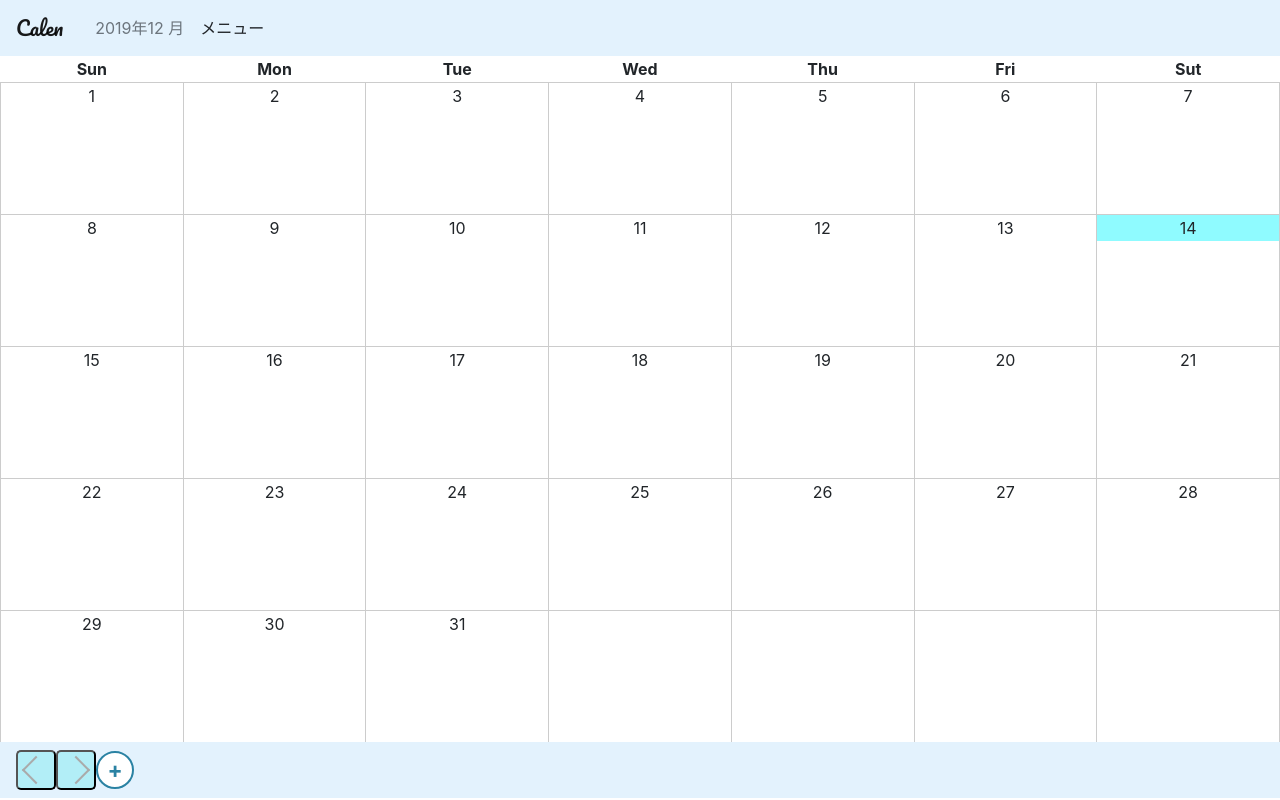
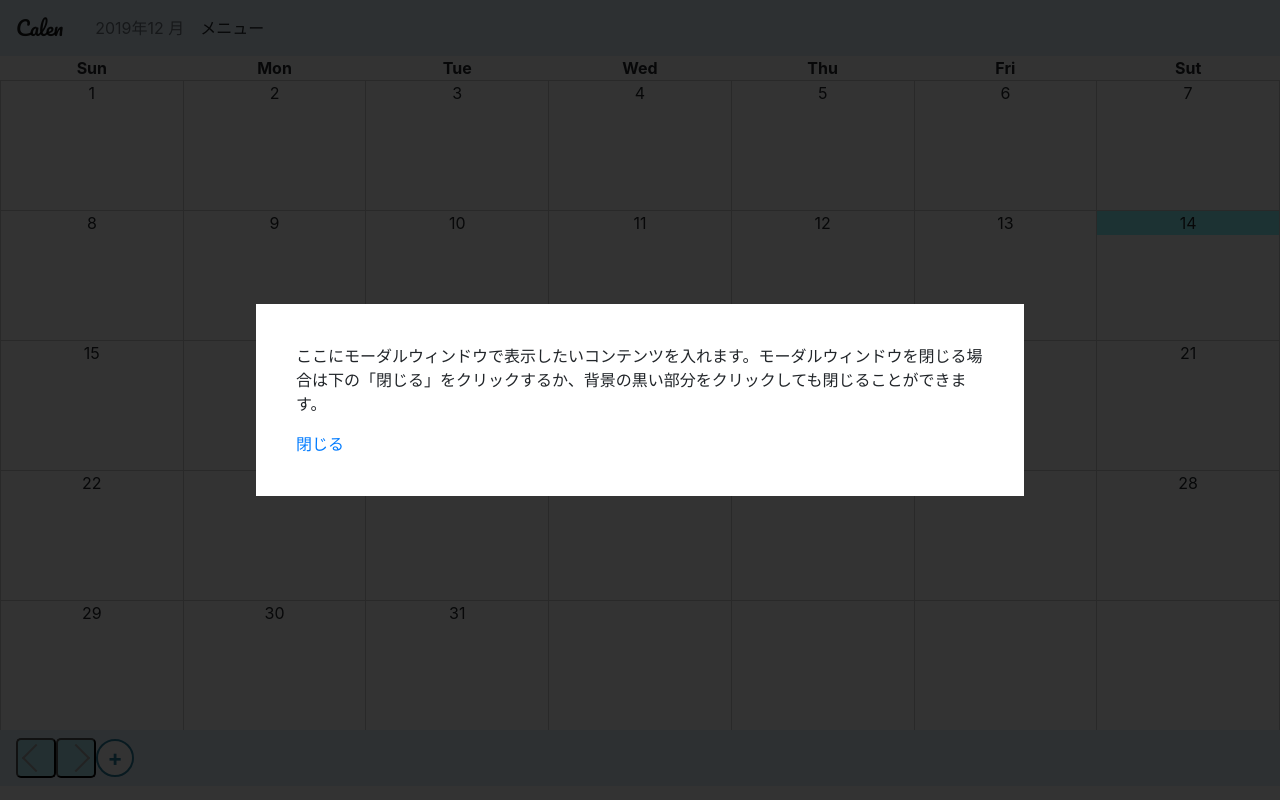
Before and after one commit to naruhiko-toda/MyCalendar, a Django app: page / in a window 1280 px wide. Run offline with Django 3.2, Linux system fonts and the light colour scheme; some libraries are stand-ins or nearby versions.

Commit message:
画面に入ってログインmodalが出るようにした

```diff
--- a/calen/templates/calen/index.html
+++ b/calen/templates/calen/index.html
@@ -15,6 +15,7 @@
     <header>
       {% include "./modules/header.html" %}
     </header>
+    {% include "./modules/login_modal.html" %}
     <div class="calendar_month">
       {% include "./modules/calendar_month.html" %}
     </div>
@@ -30,21 +31,21 @@
     <script src="https://ajax.googleapis.com/ajax/libs/jquery/2.1.3/jquery.min.js"></script>
     <script>
       var now = new Date();
-      var this_year = now.getFullYear();
-      var this_month = now.getMonth()+1;
-      var this_date = now.getDate();
-      var this_day = [ "日", "月", "火", "水", "木", "金", "土" ][now.getDay()] ;
-      var this_hour = now.getHours()
-      var this_minutes = now.getMinutes()
-      console.log(this_day)
+      var this_year     = now.getFullYear();
+      var this_month    = now.getMonth()+1;
+      var this_date     = now.getDate();
+      var this_day      = [ "日", "月", "火", "水", "木", "金", "土" ][now.getDay()] ;
+      var this_hour     = now.getHours()
+      var this_minutes  = now.getMinutes()
       var calendar = {{ calendar | safe }}
-      console.log(calendar)
+      var week_cnt = calendar["value"].length;
       var display_time = {{ display_time | safe }}
-      console.log(display_time)
       $(document).ready(function(){
         display_year_month(this_year,this_month);
         create_calendar();
         draw_today(this_year,this_month,this_date);
+        check_user_login_statement();
+        display_time_picker();
       });
 
     </script>
--- a/calen/templates/calen/modules/footer.html
+++ b/calen/templates/calen/modules/footer.html
@@ -1,5 +1,5 @@
 <nav class="navbar navbar-expand-lg navbar-light"  style="background-color: #e3f2fd;">
   <button type="button" class="left_arrow arrow"  value="back" onclick="calendar_move(this);"></button>
   <button type="button" class="right_arrow arrow"  value="forward" onclick="calendar_move(this);"></button>
-  <span class="btn_b" data-toggle='modal' data-target='#exampleModal'>+</span>
+  <span class="btn_b" data-toggle='modal' data-target='#schedule_modal'>+</span>
 </nav>
--- /dev/null
+++ b/calen/templates/calen/modules/login_modal.html
@@ -0,0 +1,7 @@
+<div class="modal js-modal">
+  <div class="modal__bg"></div>
+  <div class="modal__content">
+    <p>ここにモーダルウィンドウで表示したいコンテンツを入れます。モーダルウィンドウを閉じる場合は下の「閉じる」をクリックするか、背景の黒い部分をクリックしても閉じることができます。</p>
+    <a class="js-modal-close" href="">閉じる</a>
+  </div>
+</div>
--- a/calen/templates/calen/modules/schedule_modal.html
+++ b/calen/templates/calen/modules/schedule_modal.html
@@ -1,4 +1,4 @@
-<div class="modal fade" id="exampleModal" tabindex="-1" role="dialog" aria-labelledby="exampleModalLabel" aria-hidden="true">
+<div class="modal fade" id="schedule_modal" tabindex="-1" role="dialog" aria-labelledby="exampleModalLabel" aria-hidden="true">
   <div class="modal-dialog" role="document">
     <div class="modal-content">
         <div class="modal-header">
--- a/static/calen/css/index.css
+++ b/static/calen/css/index.css
@@ -85,3 +85,35 @@ td{
 .error_input{
   background-color: #cc5947;
 }
+
+
+*{
+    box-sizing: border-box;
+    margin: 0;
+    padding: 0;
+}
+.content{
+    margin: 0 auto;
+    padding: 40px;
+}
+.modal{
+    height: 100vh;
+    position: fixed;
+    top: 0;
+    width: 100%;
+}
+.modal__bg{
+    background: rgba(0,0,0,0.8);
+    height: 100vh;
+    position: absolute;
+    width: 100%;
+}
+.modal__content{
+    background: #fff;
+    left: 50%;
+    padding: 40px;
+    position: absolute;
+    top: 50%;
+    transform: translate(-50%,-50%);
+    width: 60%;
+}
--- a/static/calen/js/index.js
+++ b/static/calen/js/index.js
@@ -8,14 +8,26 @@ function create_calendar(){
         for(var j=0; j<7; j++){
           console.log(j)
           if(calendar["value"][i][j] != 0){
-            $(".calendar_month tbody > tr:nth-child("+parseInt(2*i+1)+")").append("<td class='calen_top' id="+display_time["display_year"]+"_"+display_time["display_month"]+"_"+calendar["value"][i][j]+">"+calendar["value"][i][j]+"</td>")
-            $(".calendar_month tbody > tr:nth-child("+parseInt(2*i+2)+")").append("<td class='calen_bottom' id="+display_time["display_year"]+"_"+display_time["display_month"]+"_"+calendar["value"][i][j]+" onclick='create_schedule(this);'></td>")
+            $(".calendar_month tbody > tr:nth-child("+parseInt(2*i+1)+")").append("\
+              <td class='calen_top'\
+              id="+display_time["display_year"]+"_"+display_time["display_month"]+"_"+calendar["value"][i][j]+">\
+              "+calendar["value"][i][j]+"</td>"
+            )
+            $(".calendar_month tbody > tr:nth-child("+parseInt(2*i+2)+")").append("\
+              <td class='calen_bottom'\
+              id="+display_time["display_year"]+"_"+display_time["display_month"]+"_"+calendar["value"][i][j]+"\
+              onclick='create_schedule(this);'></td>"
+            )
           }else{
-            $(".calendar_month tbody > tr:nth-child("+parseInt(2*i+1)+")").append("<td class='calen_top'></td>")
-            $(".calendar_month tbody > tr:nth-child("+parseInt(2*i+2)+")").append("<td class='calen_bottom'></td>")
+            $(".calendar_month tbody > tr:nth-child("+parseInt(2*i+1)+")").append("\
+              <td class='calen_top'></td>"
+            )
+            $(".calendar_month tbody > tr:nth-child("+parseInt(2*i+2)+")").append("\
+              <td class='calen_bottom'></td>"
+            )
           }
         }
-        bottom_height = ($(window).height()-26-56-56-(27*calendar["value"].length)) / calendar["value"].length
+        bottom_height = ($(window).height()-138-(27*week_cnt)) / week_cnt
         $(".calen_bottom").css("height",bottom_height)
       }
       break;
@@ -81,17 +93,15 @@ function create_schedule(element){
 }
 
 
-$('#exampleModal').on('show.bs.modal', function (event) {
+$('#schedule_modal').on('show.bs.modal', function (event) {
   var button = $(event.relatedTarget) // Button that triggered the modal
   var recipient = button.data('whatever') // Extract info from data-* attributes
-  // If necessary, you could initiate an AJAX request here (and then do the updating in a callback).
-  // Update the modal's content. We'll use jQuery here, but you could use a data binding library or other methods instead.
   var modal = $(this)
   modal.find('.modal-title').text('New message to ' + recipient)
   modal.find('.modal-body input').val(recipient)
 })
 
-$(function() {
+function display_time_picker(){
   $(".start_date").datepicker();
   console.log(this_hour)
   if(this_hour==23){
@@ -110,51 +120,59 @@ $(function() {
     $(".finish_date").val(this_year+'/'+this_month+'/'+this_date);
   }
   $('.start_time').timepicker({
-    timeFormat: 'H:mm',
-    interval: 60,
-    minTime: '0:00',
-    maxTime: '23:00',
-    defaultTime: start_default+":00",
-    startTime: '0:00',
-    dynamic: false,
-    dropdown: true,
-    scrollbar: true,
-    zindex: 1100
+    timeFormat    : 'H:mm',
+    interval      : 60,
+    minTime       : '0:00',
+    maxTime       : '23:00',
+    defaultTime   : start_default+":00",
+    startTime     : '0:00',
+    dynamic       : false,
+    dropdown      : true,
+    scrollbar     : true,
+    zindex        : 1100
   });
   $('.finish_time').timepicker({
-    timeFormat: 'H:mm',
-    interval: 60,
-    minTime: '0:00',
-    maxTime: '23:00',
-    defaultTime: finish_default+":00",
-    startTime: '0:00',
-    dynamic: false,
-    dropdown: true,
-    scrollbar: true,
-    zindex: 1100
+    timeFormat    : 'H:mm',
+    interval      : 60,
+    minTime       : '0:00',
+    maxTime       : '23:00',
+    defaultTime   : finish_default+":00",
+    startTime     : '0:00',
+    dynamic       : false,
+    dropdown      : true,
+    scrollbar     : true,
+    zindex        : 1100
   });
-  });
+}
 
 function check_time(){
-    start_date_list = $(".start_date").val().split("/")
-    start_year = start_date_list[0]
-    start_month = start_date_list[1]
-    start_date = start_date_list[2]
-    start_time_list = $(".start_time").val().split(":")
-    start_hour = start_time_list[0]
-    start_minute = start_time_list[1]
-    start = new　Date(start_year,start_month,start_date,start_hour,start_minute,0)
-    finish_date_list = $(".finish_date").val().split("/")
-    finish_year = finish_date_list[0]
-    finish_month = finish_date_list[1]
-    finish_date = finish_date_list[2]
-    finish_time_list = $(".finish_time").val().split(":")
-    finish_hour = finish_time_list[0]
-    finish_minute = finish_time_list[1]
-    finish = new　Date(finish_year,finish_month,finish_date,finish_hour,finish_minute,0)
+  // 予定が始まる日付
+  start_date_list   = $(".start_date").val().split("/")
+  start_year 　　　  = start_date_list[0]
+  start_month       = start_date_list[1]
+  start_date        = start_date_list[2]
+
+  // 予定が始まる時間
+  start_time_list   = $(".start_time").val().split(":")
+  start_hour        = start_time_list[0]
+  start_minute      = start_time_list[1]
+
+  start             = new　Date(start_year,start_month,start_date,start_hour,start_minute,0)
+
+  // 予定が終わる日付
+  finish_date_list  = $(".finish_date").val().split("/")
+  finish_year       = finish_date_list[0]
+  finish_month      = finish_date_list[1]
+  finish_date       = finish_date_list[2]
+
+  // 予定が終わる時間
+  finish_time_list  = $(".finish_time").val().split(":")
+  finish_hour       = finish_time_list[0]
+  finish_minute     = finish_time_list[1]
+
+  finish            = new　Date(finish_year,finish_month,finish_date,finish_hour,finish_minute,0)
   console.log(start);
   console.log(finish);
-    console.log()
   if(start > finish){
     $("#register_schedule_button").prop("disabled", true);
     $(".finish_date").addClass("error_input")
@@ -166,3 +184,13 @@ $(function() {
     $(".finish_time").removeClass("error_input")
   }
 }
+
+function check_user_login_statement(){
+  // if user is not login
+  $('.js-modal').fadeIn();
+  $('.js-modal-close').on('click',function(){
+    $('.js-modal').fadeOut();
+  // if user is login
+    return false;
+  });
+}
```
Lines whose indentation alone changed are shown as unchanged.
